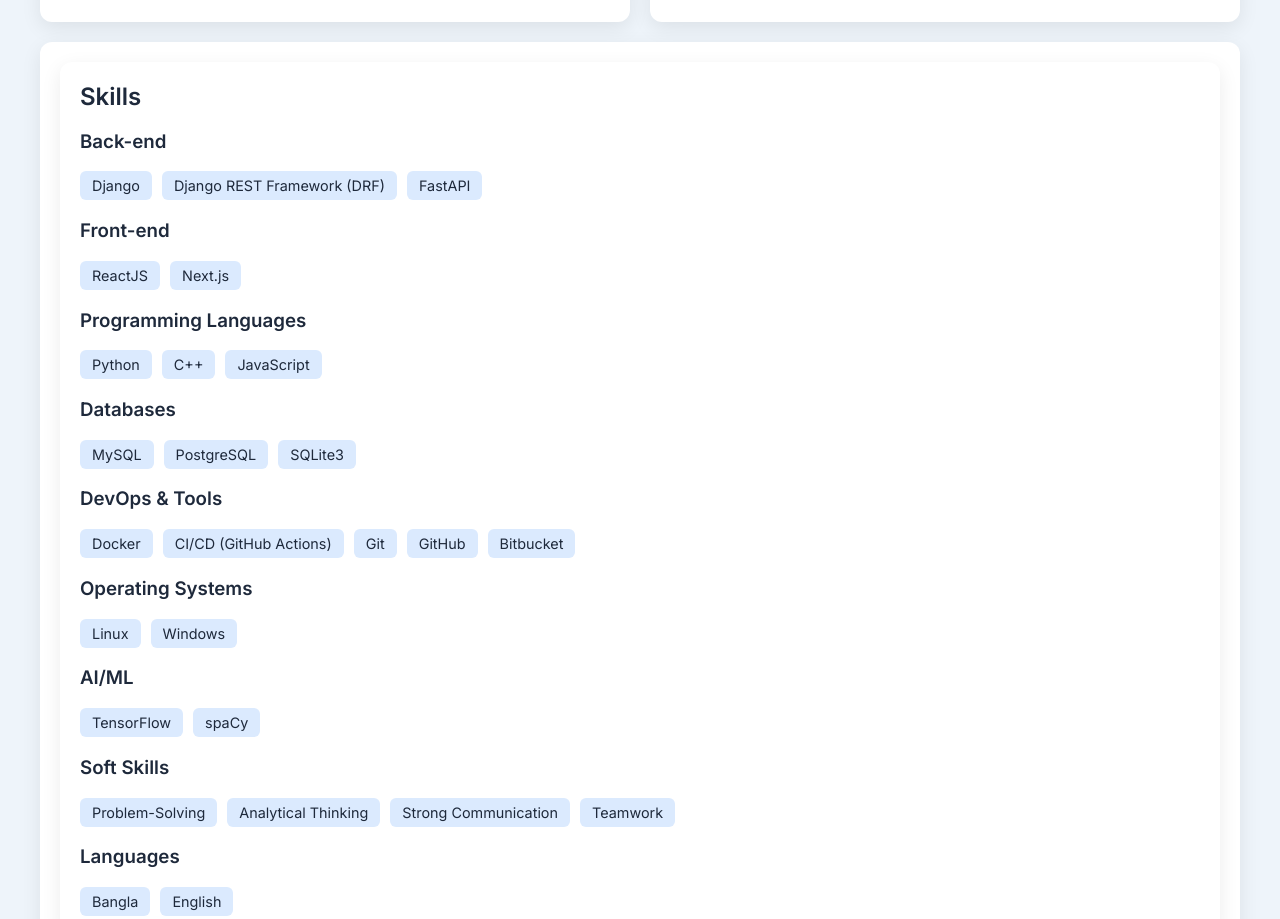
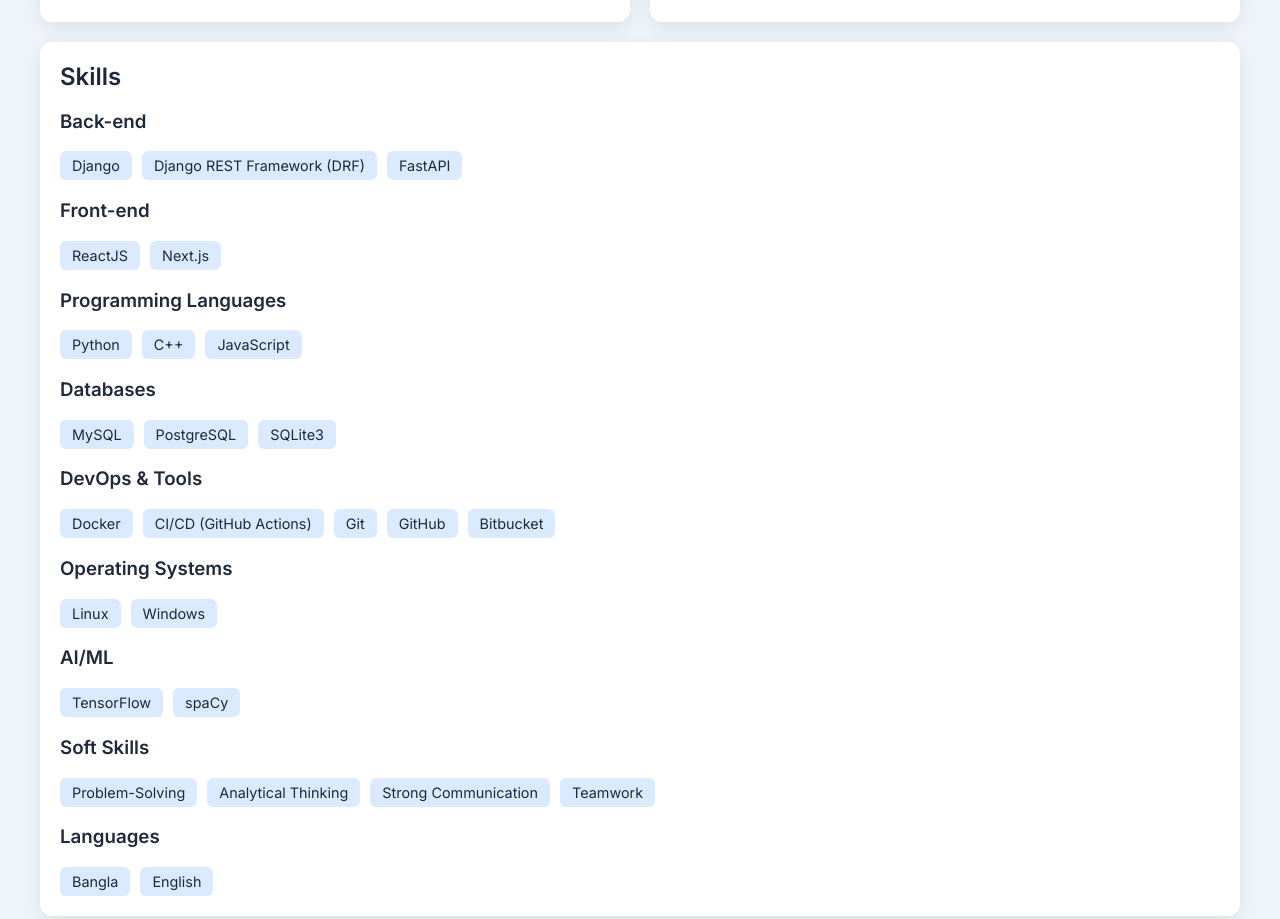
Before and after one commit to FForhad/FForhad.github.io, a plain HTML site: page index.html in a window 1280 px wide. Shown: the part 1290-2209 px from the top of the page. Drawn offline with Linux system fonts and the light colour scheme.

```diff
--- a/index.html
+++ b/index.html
@@ -223,7 +223,6 @@
     </div>
 
     <div class="card skills">
-      <div class="card skills">
       <h2>Skills</h2>
 
       <h3>Back-end</h3>
@@ -287,7 +286,7 @@
         <div class="badge">Bangla</div>
         <div class="badge">English</div>
       </div>
-      </div>
+
 
     </div>
 
```
Lines whose indentation alone changed are shown as unchanged.
